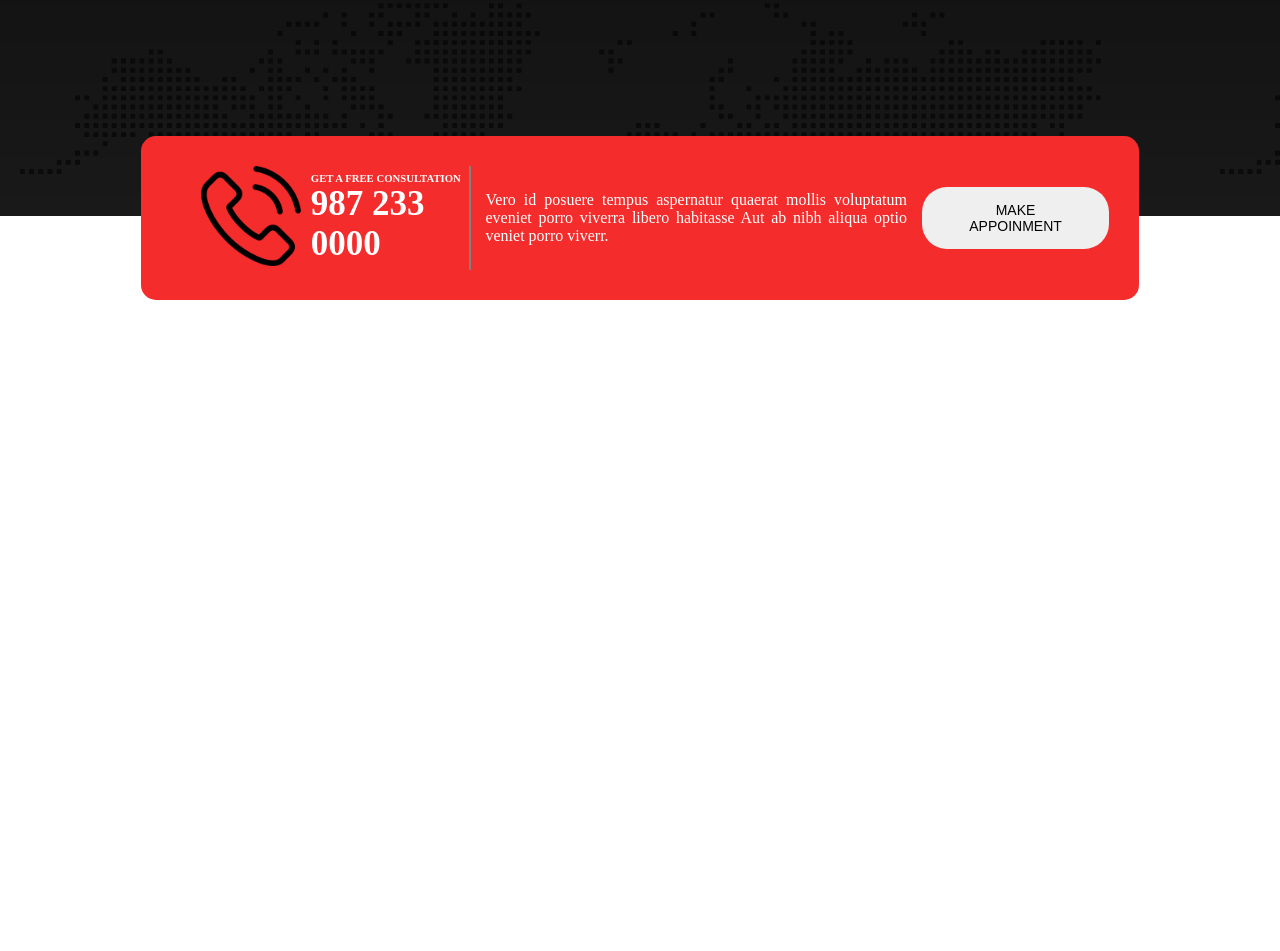
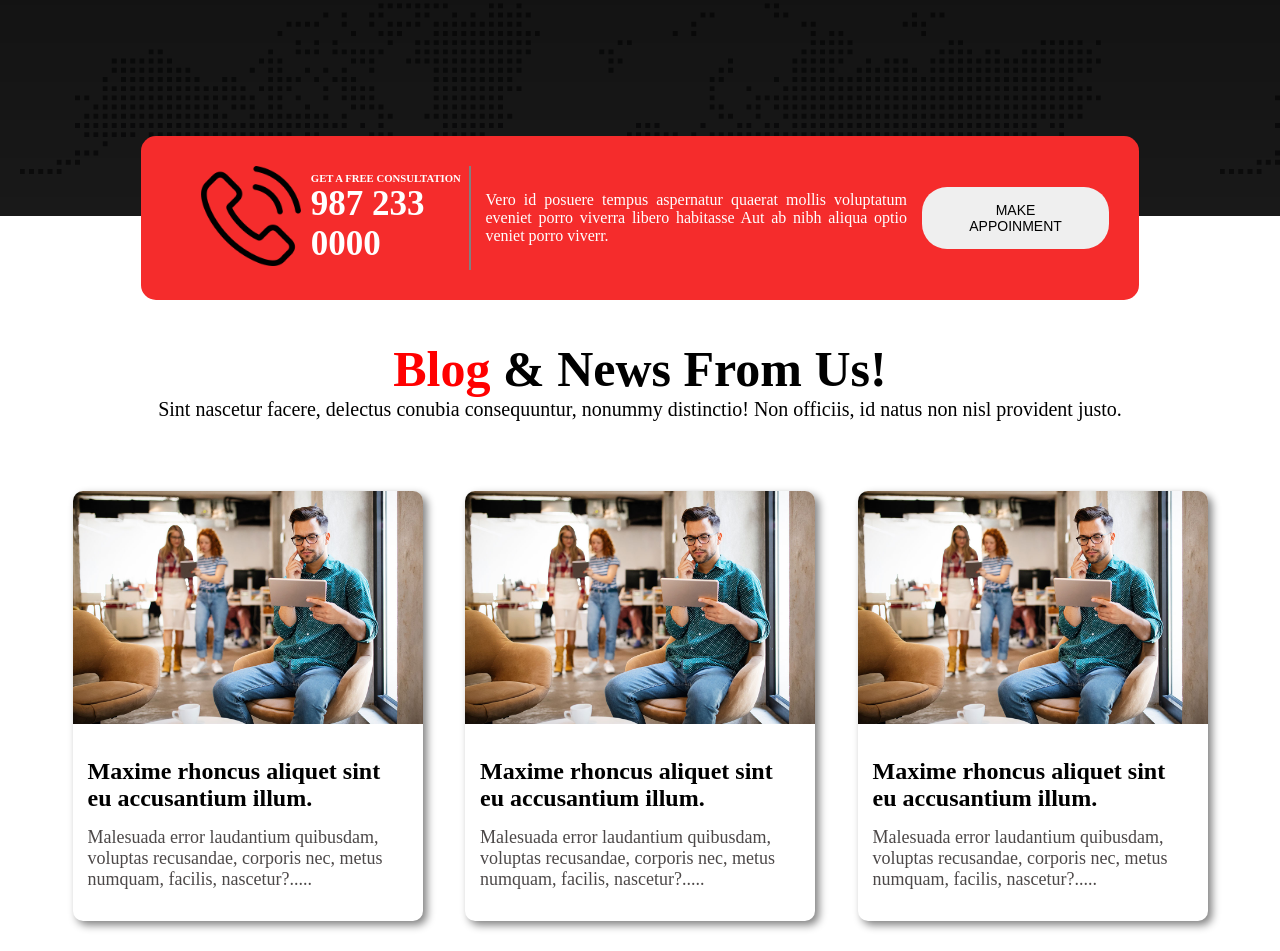
Before and after one commit to foyzan/Agence-website, a plain HTML site: page index.html in a window 1280 px wide. Shown: the part 1633-2584 px from the top of the page. Before the commit the page ends 1933 px from the top, so only its background shows below. Drawn offline with Linux system fonts and the light colour scheme.

Commit message:
new and blogs section done

```diff
--- a/index.html
+++ b/index.html
@@ -36,6 +36,7 @@
         </div>
     </header>
     <main>
+        <!-- services_section -->
         <section id="services">
             <div class="service_details">
                 <button style="color: gray;">service list</button>
@@ -68,7 +69,7 @@
                 <div class="skiller">
                     <div class="skill">
                         <div>
-                            <img  src="./asset/icons/coding.png" alt="">
+                            <img src="./asset/icons/coding.png" alt="">
                             <h2>Web Development</h2>
                         </div>
 
@@ -96,7 +97,9 @@
                 </div>
             </div>
         </section>
-        <section id = "apointment">
+
+        <!-- APPOINMENT Section -->
+        <section id="apointment">
             <div class="call_section">
                 <div>
                     <img src="asset/icons/phone-call.png" alt="">
@@ -108,12 +111,50 @@
             </div>
             <div class="title">
                 <p>Vero id posuere tempus aspernatur quaerat mollis voluptatum eveniet porro
-                viverra libero habitasse Aut ab nibh aliqua optio veniet porro viverr.</p>
+                    viverra libero habitasse Aut ab nibh aliqua optio veniet porro viverr.</p>
             </div>
 
-           <div class="apoinment_btn">
-            <button class="a_btn">MAKE APPOINMENT</button>
-           </div>
+            <div class="apoinment_btn">
+                <button class="a_btn">MAKE APPOINMENT</button>
+            </div>
+        </section>
+
+        <section id="blog_news">
+            <header>
+                <h1><span style="color: red;">Blog</span> & News From Us!</h1>
+                <p style="font-size: 20px;">Sint nascetur facere, delectus conubia consequuntur,
+                    nonummy distinctio! Non officiis, id natus non nisl provident justo.
+                </p>
+            </header>
+            <div class="new_box_contianer">
+                <div class="new_box">
+                    <img src="asset/image/blog-1.jpg" alt="">
+                    <div class="text">
+                        <h2>Maxime rhoncus aliquet sint eu accusantium illum.</h2>
+                        <p>Malesuada error laudantium quibusdam, voluptas recusandae,
+                            corporis nec, metus numquam, facilis, nascetur?.....
+                        </p>
+                    </div>
+                </div>
+                <div class="new_box">
+                    <img src="asset/image/blog-1.jpg" alt="">
+                    <div class="text">
+                        <h2>Maxime rhoncus aliquet sint eu accusantium illum.</h2>
+                        <p>Malesuada error laudantium quibusdam, voluptas recusandae,
+                            corporis nec, metus numquam, facilis, nascetur?.....
+                        </p>
+                    </div>
+                </div>
+                <div class="new_box">
+                    <img src="asset/image/blog-1.jpg" alt="">
+                    <div class="text">
+                        <h2>Maxime rhoncus aliquet sint eu accusantium illum.</h2>
+                        <p>Malesuada error laudantium quibusdam, voluptas recusandae,
+                            corporis nec, metus numquam, facilis, nascetur?.....
+                        </p>
+                    </div>
+                </div>
+            </div>
         </section>
     </main>
 
--- a/style.css
+++ b/style.css
@@ -225,3 +225,54 @@ nav ul li a
     gap: 10px;
 
 }
+
+#blog_news header
+{
+    text-align: center;
+    margin: 40px 0;
+}
+
+#blog_news header h1
+{
+    font-size: 50px;
+}
+
+#blog_news .new_box_contianer
+{
+    display: flex;
+    align-items: center;
+    justify-content: space-evenly;
+    padding: 30px;
+
+}
+#blog_news .new_box
+{
+    width: 350px;
+    height: 430px;
+    background-color: white;
+    box-shadow: 4px 4px 8px gray;
+    border-radius: 10px;
+}
+#blog_news .new_box img
+{
+    width: 350px;
+    border-radius: 10px;
+    padding-bottom: 15px;
+}
+
+#blog_news .new_box .text h1
+{
+    font-size: 24px;
+    font-weight: bold;
+    color: rgb(54, 53, 53);
+}
+#blog_news .new_box .text p
+{
+    font-size: 18px;
+    color: rgb(76, 72, 72);
+    margin-top: 15px;
+}
+#blog_news .new_box .text
+{
+    padding: 15px;
+}
```
